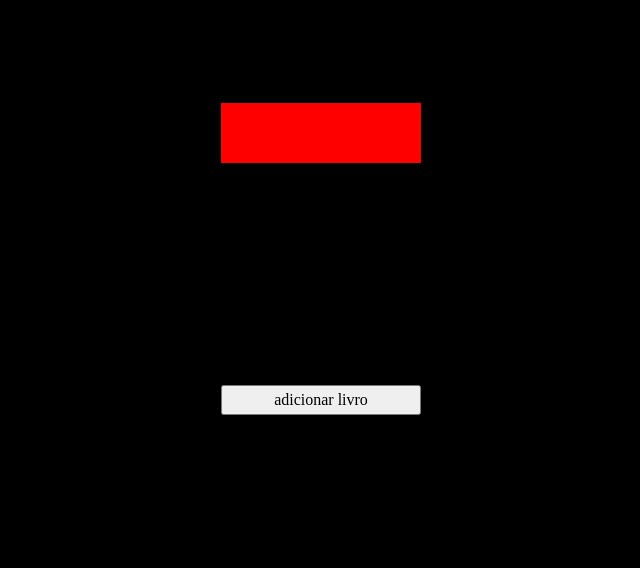
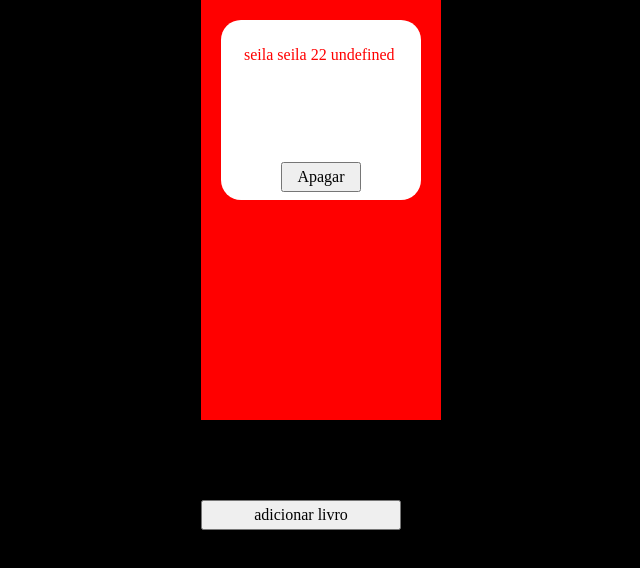
Before and after one commit to Blastonn/Library, a plain HTML site: page index.html in a window 1280 px wide. Shown: the whole page, without its empty margins (319-959 px from the left). Drawn offline with Linux system fonts and the light colour scheme.

Commit message:
Feat - Adicionar botao de delet ao card de livro
Adicionado estilo de botao para deletar um livro

```diff
--- a/script.js
+++ b/script.js
@@ -20,8 +20,12 @@ function showBook() {
     myLibrary.forEach(book =>{
       const card = document.createElement("div")
       const para = document.createElement("p");
+      const buttonDel = document.createElement("button");
+      buttonDel.classList.add("buttonDel");
       card.classList.add("card");
       card.appendChild(para);
+      card.appendChild(buttonDel);
+      buttonDel.textContent = "Apagar";
       para.classList.add("para-card");
       para.textContent = `${book.title} ${book.author} ${book.page} ${book.read}`;
       containerCard.appendChild(card);
@@ -68,11 +72,17 @@ function limparInput(){
 
 function closeButton(){
   const buttonCancel = document.querySelector(".buttonCancel");
+  const dialog = document.querySelector("dialog");
 
-  buttonCancel.addEventListener("click", () =>{
+
+  buttonCancel.addEventListener("click", (e) =>{
+    e.preventDefault();
     dialog.close();
   })
 }
 closeButton();
 formDialogShow();
 formDialogAddBook();
+
+addBookToLibrary("seila","seila","22");
+showBook();
--- a/style.css
+++ b/style.css
@@ -101,4 +101,16 @@ button{
 
 .para-card{
     padding: 15px;
+    color: red;
 }
+
+.card{
+    display: grid;
+    grid-template-rows: 1fr 0.2fr;
+    padding: 0.5rem;
+}
+
+.buttonDel{
+    width: 5rem;
+    justify-self: center;
+}
```
